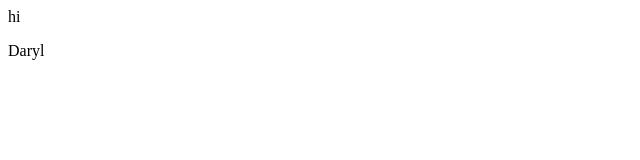
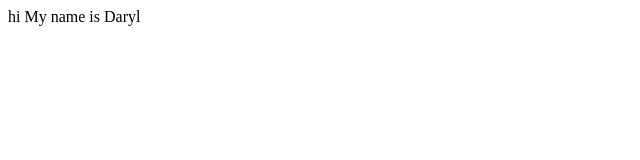
Before and after one commit to leeyanho/leeyanho.github.io, a plain HTML site: page index.html in a window 1280 px wide. Shown: the whole page, without its empty margins (0-640 px from the left). Drawn offline with Linux system fonts and the light colour scheme.

Commit message:
Update index.html

```diff
--- a/index.html
+++ b/index.html
@@ -1,4 +1,4 @@
 <html>
 hi
-  <p> Daryl </p>
+My name is Daryl
 </html>
```
